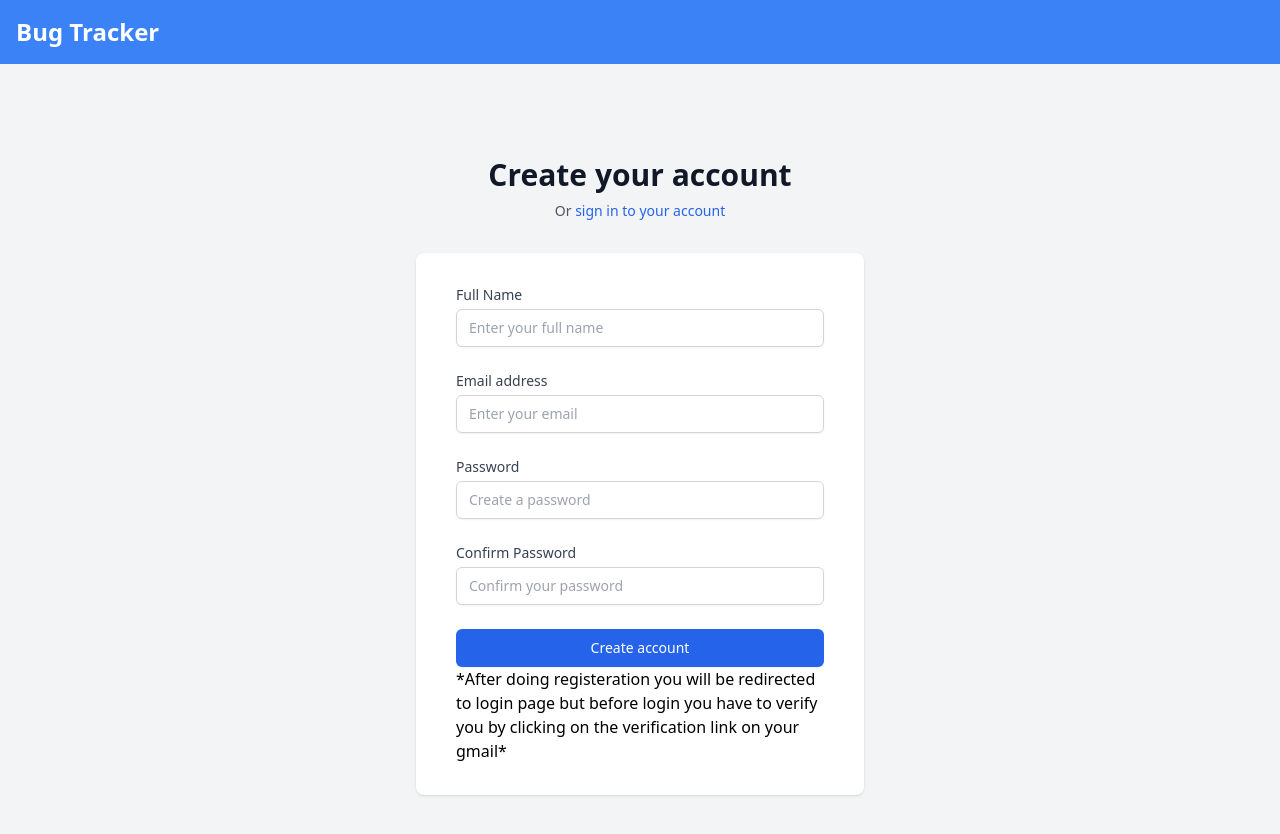
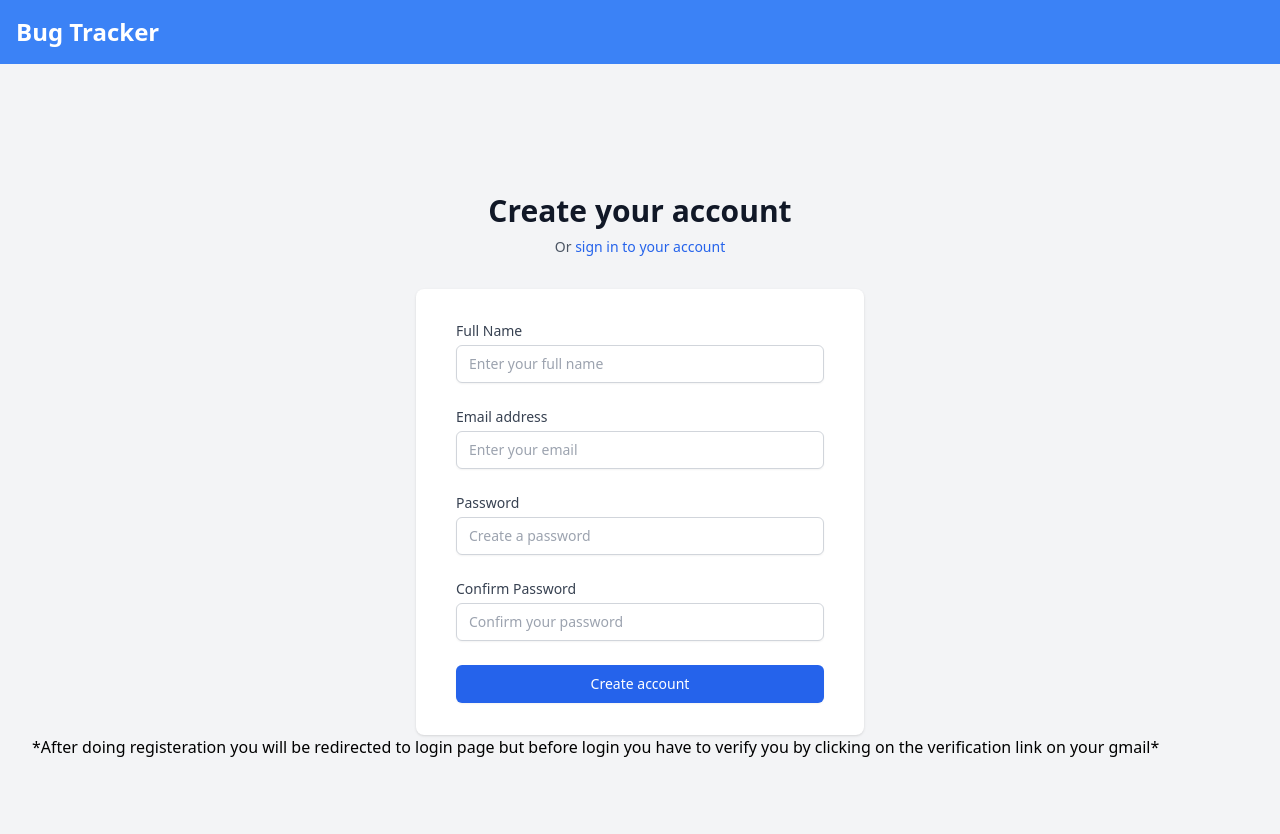
Before and after one commit to UdaynoorSingh/Bug-Tracker2, a React (Create React App) app in the folder frontend/: page /register in a window 1280 px wide. Shown: the top 834 px of the page. Built offline with nearby package versions, Linux system fonts and the light colour scheme.

Commit message:
Initial commit

```diff
--- a/frontend/src/pages/Register.js
+++ b/frontend/src/pages/Register.js
@@ -138,10 +138,12 @@ const Register = () => {
                             </button>
                         </div>
                     </form>
-                    *After doing registeration you will be redirected to login page but before login you have to verify you by clicking on the verification link on your gmail*
+
                 </div>
             </div>
+             *After doing registeration you will be redirected to login page but before login you have to verify you by clicking on the verification link on your gmail*
         </div>
+
     );
 };
 
```
